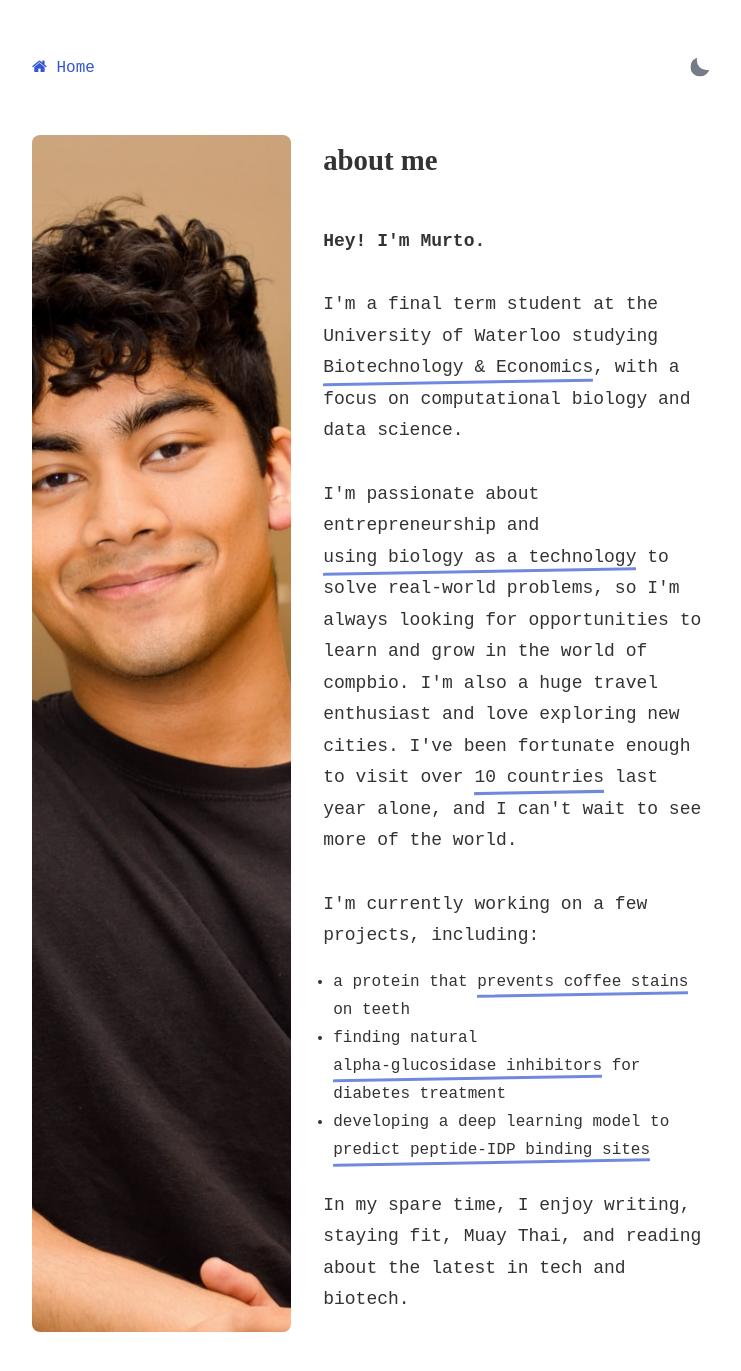
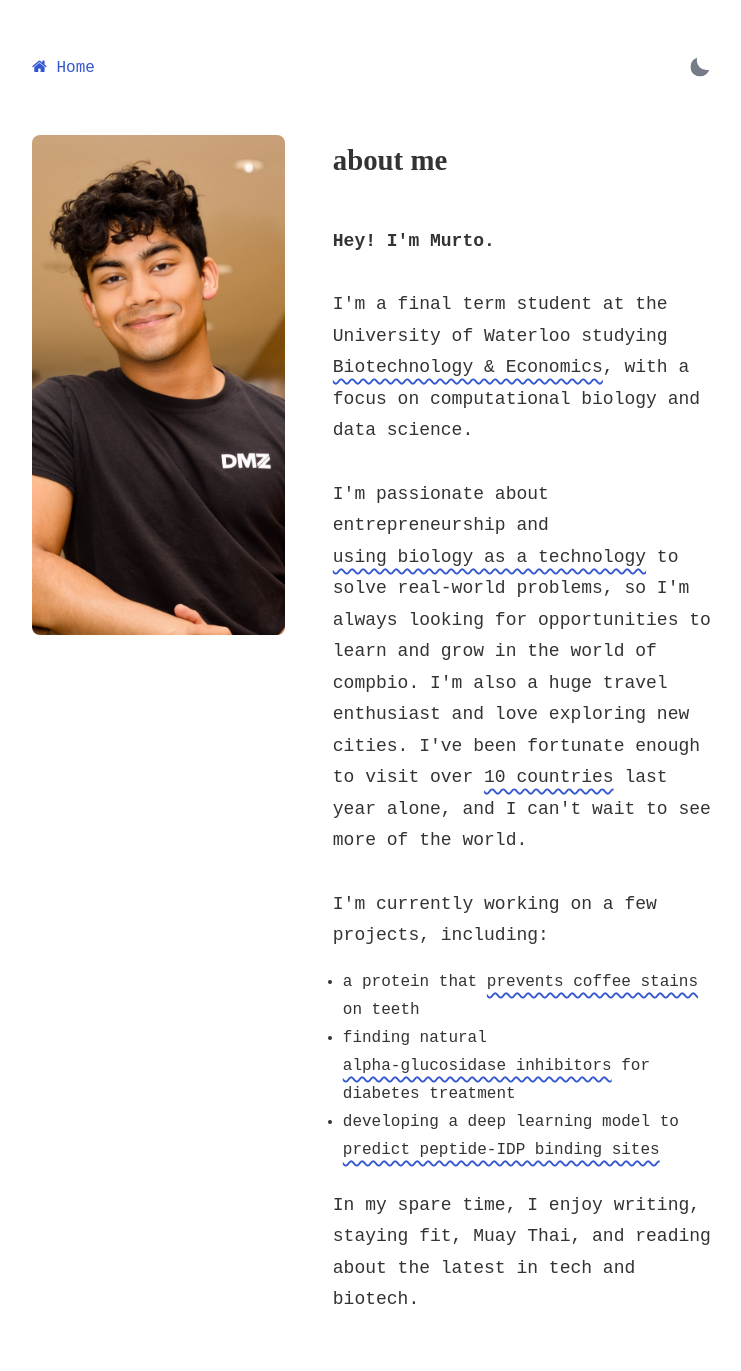
Before and after one commit to MurtoHilali/murtohilali.github.io, a Jekyll site: the page built from about.html, in a window 1280 px wide and 1400 px high. Shown: the top 1371 px of the window, without its empty margins (268-1009 px from the left). Built offline with Jekyll 4.4.1, drawn with Linux system fonts in a browser that asks for light colours; some web fonts are replaced.

Commit message:
Update bio section styles and enhance hand-drawn underline effect

```diff
--- a/_sass/_main.scss
+++ b/_sass/_main.scss
@@ -1384,30 +1384,32 @@ applause-button.clap .sparkle circle {
   }
 }
 
-/* New Bio Section Styles */
 .bio-container {
     display: flex;
     flex-direction: row;
-    align-items: stretch; /* Makes height equal */
-    gap: 2rem;
+    align-items: flex-start; /* CHANGED: 'stretch' to 'flex-start' stops the image from growing */
+    gap: 3rem;               /* Increased gap slightly for better spacing */
     margin-bottom: 3rem;
     width: 100%;
 }
 
 .bio-image {
     flex: 1;
-    min-width: 0; /* Prevents flex overflow */
+    min-width: 0;
+    position: sticky; /* Optional: Makes image stay in view while scrolling long text */
+    top: 2rem;
 }
 
 .bio-image img {
     width: 100%;
-    height: 100%;
-    object-fit: cover; /* Ensures image covers area without distortion */
+    height: 500px;        /* CHANGED: Fixed height */
+    object-fit: cover;    /* Ensures image fills the box nicely */
     border-radius: 8px;
+    display: block;       /* Removes bottom margin gap */
 }
 
 .bio-text {
-    flex: 1.5; /* Gives text slightly more space if needed, or use 1 for equal width */
+    flex: 1.5;
     display: flex;
     flex-direction: column;
     justify-content: center;
@@ -1452,23 +1454,27 @@ applause-button.clap .sparkle circle {
     }
 }
 
-/* Hand-drawn underline style */
 .hand-drawn {
     position: relative;
     display: inline-block;
-    white-space: nowrap; /* Keeps the phrase together */
+    text-decoration: underline;
+    text-decoration-style: wavy;      /* Creates the squiggle */
+    text-decoration-color: var(--link-color);
+    text-decoration-thickness: 2px;   /* Makes it visible but not too heavy */
+    text-underline-offset: 6px;       /* Pushes the squiggle down slightly */
 }
 
+/* Remove the previous ::after pseudo-element if you pasted it before */
 .hand-drawn::after {
-    content: "";
-    position: absolute;
-    left: 0;
-    bottom: 0px; /* Adjusts vertical position */
-    width: 100%;
-    height: 3px; /* Thickness of the line */
-    background: var(--link-color); /* Uses your theme's link color */
-    /* Creates the organic 'drawn' curvature */
-    border-radius: 255px 15px 225px 15px / 15px 225px 15px 255px;
-    transform: rotate(-1deg); /* Slight tilt for realism */
-    opacity: 0.7;
+    display: none;
 }
+
+/* Mobile Responsive adjustment */
+@media (max-width: 650px) {
+    .bio-container {
+        flex-direction: column;
+    }
+    .bio-image img {
+        height: 350px; /* Smaller height for mobile */
+    }
+}
```
